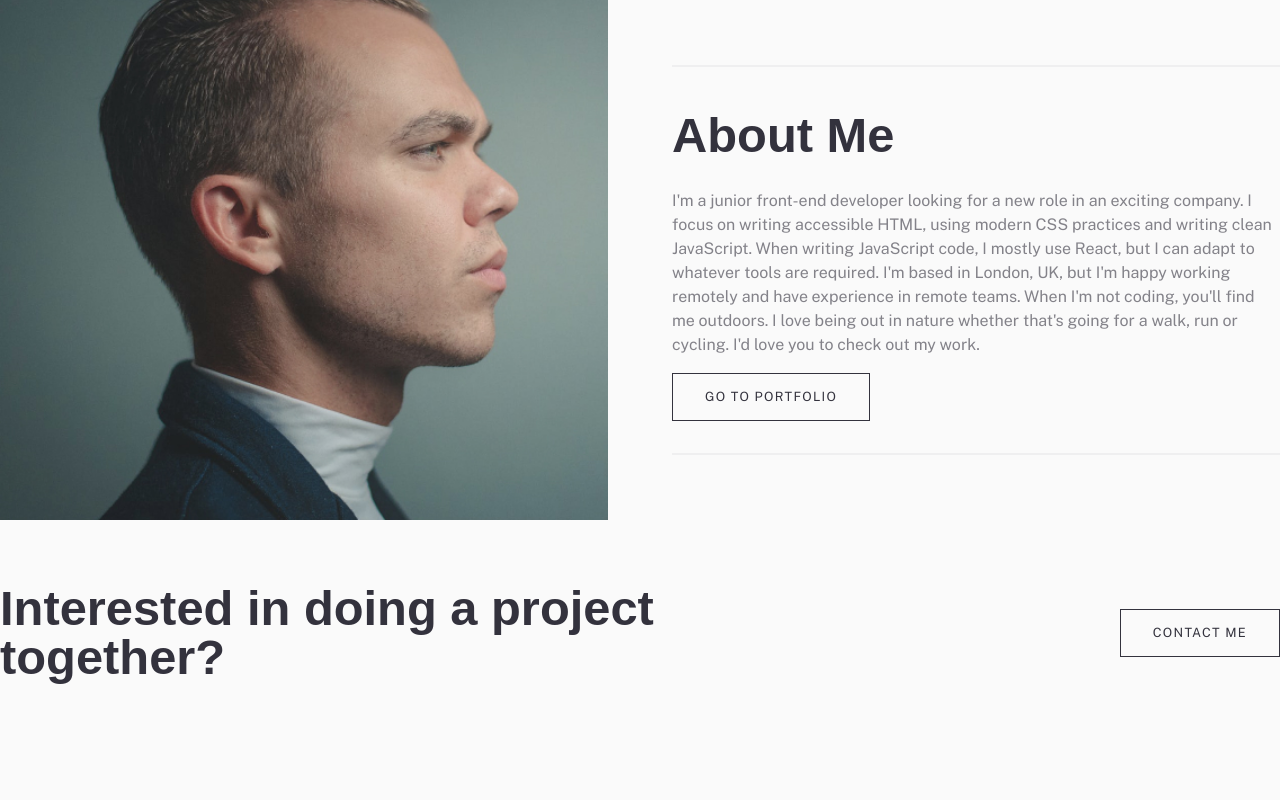
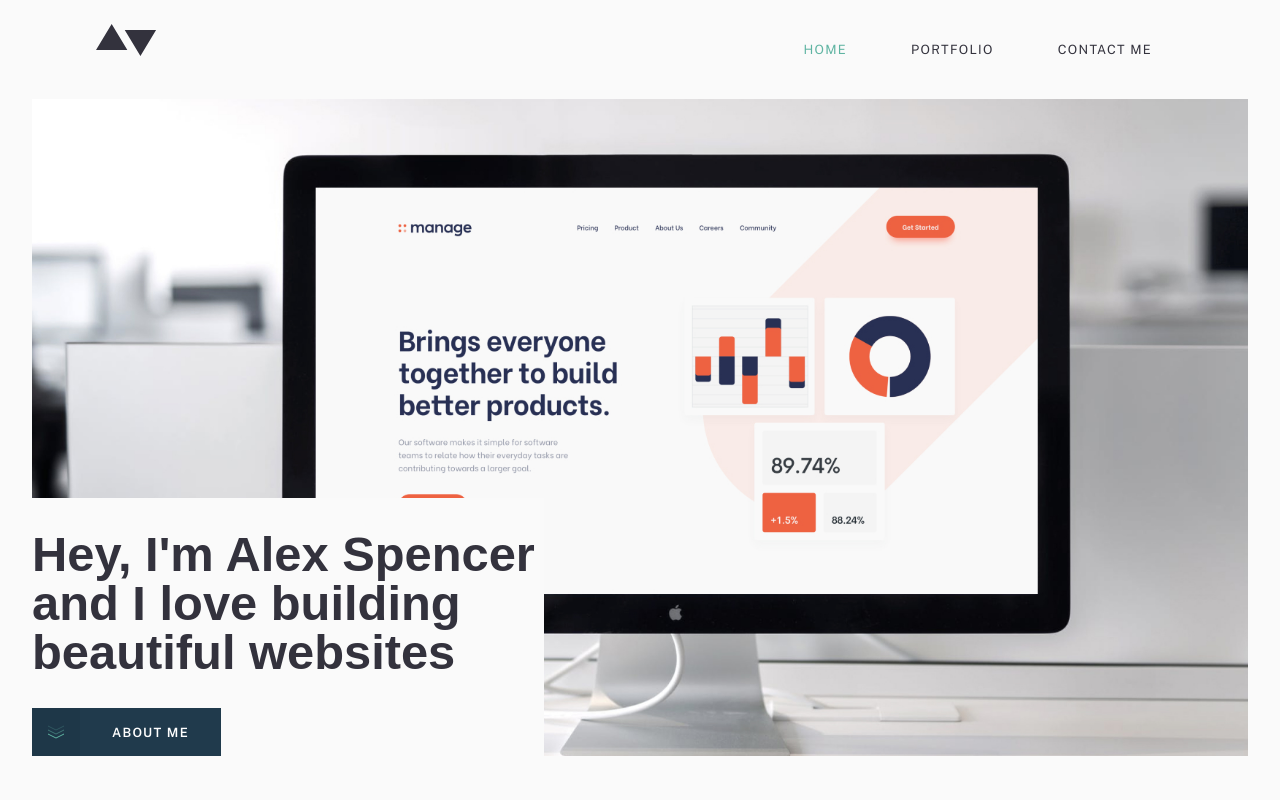
Before and after one commit to jadurani/fem-minimalist-portfolio-website, a Next.js app: page / in a window 1280 px wide. Shown: the top 800 px of the page. Built offline with nearby package versions, Linux system fonts and the light colour scheme; a web font is replaced by a local one.

Commit message:
feat: add hero section

```diff
--- a/src/app/layout.tsx
+++ b/src/app/layout.tsx
@@ -14,7 +14,9 @@ export default function RootLayout({
 }>) {
   return (
     <html lang="en">
-      <body className={`${FontHeading.variable} ${FontBody.variable}`}>{children}</body>
+      <body className={`${FontHeading.variable} ${FontBody.variable}`}>
+        {children}
+      </body>
     </html>
   );
 }
--- a/src/app/page.tsx
+++ b/src/app/page.tsx
@@ -1,13 +1,42 @@
 "use client";
 
 import devImage from "@assets/images/home/home-dev-image.jpg";
+import imgLandingBG from "@assets/images/home/landing-bg.jpg";
 import { Button } from "@components/Button/Button";
+import { NavBar } from "@components/NavBar/NavBar";
 import Image from "next/image";
+import { usePathname, useRouter } from "next/navigation";
 
 export default function Home() {
+  const activeRoute = usePathname();
+  const router = useRouter();
+
   return (
+    <>
+      <NavBar activeRoute={activeRoute}></NavBar>
+
       <main>
-      <section className="container mx-auto flex flex-wrap md:flex-nowrap gap-4 md:gap-16 justify-center items-center">
+        <section className="px-8 container mx-auto mb-16 relative">
+          <div className="relative w-full h-full">
+            <Image
+              src={imgLandingBG}
+              alt="hero image"
+              className="object-cover object-center h-full"
+            />
+          </div>
+
+          <div className="bg-alabaster w-full md:bottom-0 md:left-8 md:absolute md:w-2/3 lg:w-2/5 z-10">
+            <h1 className="font-heading font-bold text-h2 py-8 leading-none md:text-h1">
+              Hey, I&#39;m Alex Spencer and I love building beautiful websites
+            </h1>
+            <Button
+              label="About Me"
+              isPrimary={true}
+              handleClick={() => {}}></Button>
+          </div>
+        </section>
+
+        <section className="px-8 container mx-auto flex flex-wrap md:flex-nowrap gap-4 md:gap-16 justify-center items-center">
           <div className="w-[320px] h-[320px] sm:w-full sm:h-[520px] relative">
             <Image
               src={devImage}
@@ -25,30 +54,35 @@ export default function Home() {
             <p className="text-tuna/60 py-4">
               I&#39;m a junior front-end developer looking for a new role in an
               exciting company. I focus on writing accessible HTML, using modern
-            CSS practices and writing clean JavaScript. When writing JavaScript
-            code, I mostly use React, but I can adapt to whatever tools are
-            required. I&#39;m based in London, UK, but I&#39;m happy working
-            remotely and have experience in remote teams. When I&#39;m not
-            coding, you&#39;ll find me outdoors. I love being out in nature
-            whether that&#39;s going for a walk, run or cycling. I&#39;d love
-            you to check out my work.
+              CSS practices and writing clean JavaScript. When writing
+              JavaScript code, I mostly use React, but I can adapt to whatever
+              tools are required. I&#39;m based in London, UK, but I&#39;m happy
+              working remotely and have experience in remote teams. When I&#39;m
+              not coding, you&#39;ll find me outdoors. I love being out in
+              nature whether that&#39;s going for a walk, run or cycling.
+              I&#39;d love you to check out my work.
             </p>
 
-          <Button label="Go to Portfolio" handleClick={() => {}}></Button>
+            <Button
+              label="Go to Portfolio"
+              handleClick={() => router.push("/portfolio")}></Button>
           </article>
         </section>
 
-      <section className="my-8 py-8 container mx-auto">
+        <section className="px-8 my-8 py-8 container mx-auto">
           <div className="flex flex-col gap-8 sm:flex-row md:justify-between">
             <p className="text-center sm:w-full sm:text-left font-heading text-h2 font-bold leading-none md:text-h1">
               Interested in doing a project together?
             </p>
 
             <div className="flex justify-center sm:justify-end items-center sm:w-1/2">
-            <Button label="Contact Me" handleClick={() => {}}></Button>
+              <Button
+                label="Contact Me"
+                handleClick={() => router.push("/contact-me")}></Button>
             </div>
           </div>
         </section>
       </main>
+    </>
   );
 }
--- a/src/components/NavBar/NavBar.tsx
+++ b/src/components/NavBar/NavBar.tsx
@@ -43,7 +43,7 @@ export const NavBar = ({ activeRoute }: NavBarProps) => {
         className={`w-screen ${
           isTransparent ? "bg-white/0" : "bg-white"
         } transition-colors duration-300 ease-in-out`}>
-        <div className="container max-w-6xl mx-auto p-4 lg:py-6 flex justify-between items-center lg:items-start">
+        <div className="container max-w-6xl mx-auto p-8 lg:py-6 flex justify-between items-center lg:items-start">
           <Link href="/">
             <Image src={logoImg} alt="website logo" priority />
           </Link>
@@ -70,10 +70,10 @@ export const NavBar = ({ activeRoute }: NavBarProps) => {
         className={`${isMenuOpen ? "right-0" : "-right-[120%]"} transition-[right] top-0 fixed bg-eggshell w-screen h-screen duration-700 ease-in-out overflow-hidden z-50`}>
         <div className="h-full flex flex-col justify-between">
           <div className="flex justify-between">
-            <Link href="/" className="p-4">
+            <Link href="/" className="p-8">
               <Image src={logoImg} alt="website logo" priority />
             </Link>
-            <button className="p-4" onClick={() => setIsMenuOpen(false)}>
+            <button className="p-8" onClick={() => setIsMenuOpen(false)}>
               <Image priority src={menuCloseIcon} alt="close menu icon" />
             </button>
           </div>
```
Lines whose indentation alone changed are shown as unchanged.
